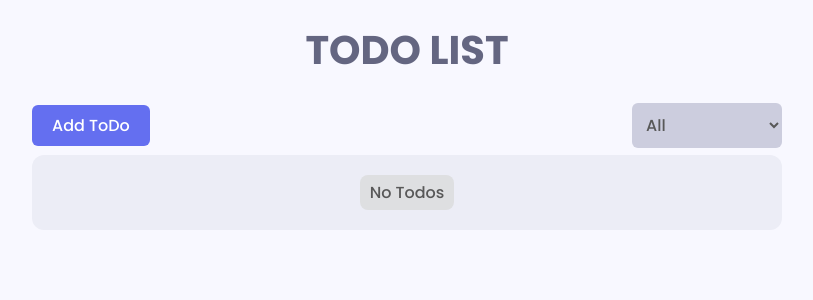
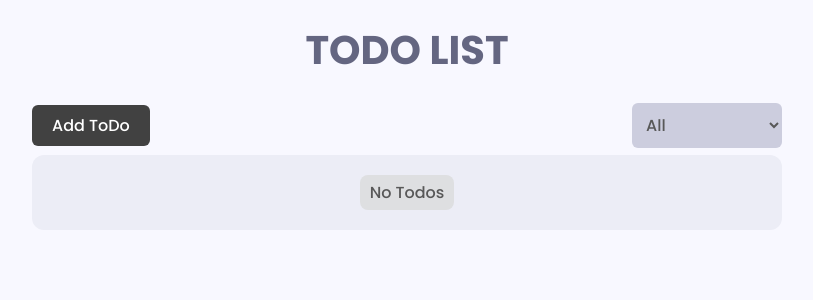
Before and after one commit to MAbdurahman/redux_todo_app, a React (Create React App) app: page / in a window 1280 px wide. Shown: the top 300 px of the page, without its empty margins (233-1046 px from the left). Built offline with nearby package versions, Linux system fonts and the light colour scheme.

Commit message:
Modify background-color for button and checkbox

```diff
--- a/src/components/CheckButton.jsx
+++ b/src/components/CheckButton.jsx
@@ -12,7 +12,7 @@ const checkVariants = {
 
 const boxVariants = {
 	checked: {
-		background: 'var(--primaryPurple)',
+		background: 'var(--primaryBlack)',
 		transition: { duration: 0.1 },
 	},
 	unchecked: { background: 'var(--gray-2)', transition: { duration: 0.1 } },
--- a/src/styles/GlobalStyles.css
+++ b/src/styles/GlobalStyles.css
@@ -7,6 +7,7 @@
 }
 :root {
 	--primaryPurple: #646ff0;
+	--primaryBlack: #414141;
 	--black-1: #646681;
 	--black-2: #585858;
 	--bg-1: #f8f8ff;
--- a/src/styles/modules/button.module.scss
+++ b/src/styles/modules/button.module.scss
@@ -20,9 +20,11 @@
 		width: 150px;
 		cursor: pointer;
 	}
+
 }
 .button--primary {
 	background-color: var(--primaryPurple);
+	background-color: var(--primaryBlack);
 	color: var(--white);
 }
 .button--secondary {
```
